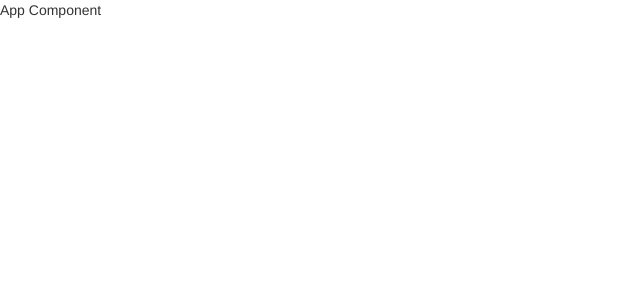
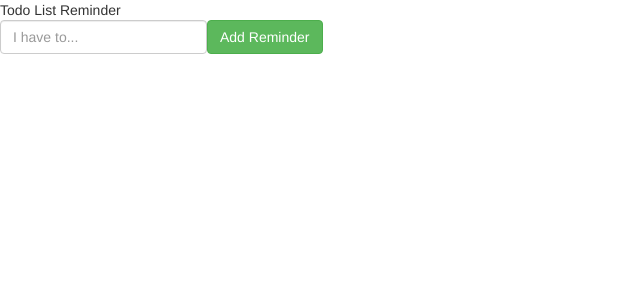
Before and after one commit to rchutzz/todo-list-reminder, a React (Create React App) app: page / in a window 1280 px wide. Shown: the top 300 px of the page, without its empty margins (0-640 px from the left). Built offline with nearby package versions, Linux system fonts and the light colour scheme.

Commit message:
added basic design layout for App.jsx

```diff
--- a/src/components/App.jsx
+++ b/src/components/App.jsx
@@ -3,8 +3,24 @@ import React, { Component } from 'react';
 class App extends Component {
   render() {
     return (
-      <div>
-        App Component
+      <div className="App">
+        <div className="title">
+          Todo List Reminder
+        </div>
+        <div className="form-inline">
+          <div className="form-group">
+            <input
+              className="form-control"
+              placeholder="I have to..."
+            />
+          </div>
+          <button
+            type="button"
+            className="btn btn-success"
+          >
+            Add Reminder
+          </button>
+        </div>
       </div>
     )
   }
```
